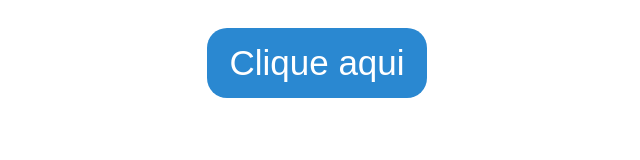
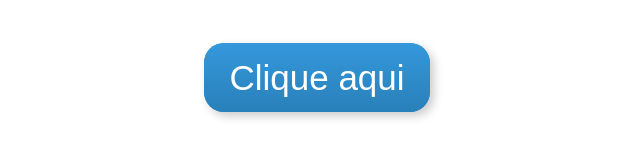
Before and after one commit to EzequielRT/estudos-html-css, a plain HTML site: page botao-com-css/index.html in a window 1280 px wide. Shown: the whole page, without its empty margins (323-963 px from the left). Drawn offline with Linux system fonts and the light colour scheme.

Commit message:
Corrigindo botão com CSS

```diff
--- a/botao-com-css/css/style.css
+++ b/botao-com-css/css/style.css
@@ -1,20 +1,21 @@
 body {
-    display: flex;
-    justify-content: center;
+    text-align: center;
+    padding-top: 50px;
 }
-div {
-    display: flex;
-    justify-content: center;
-    align-items: center;
-    margin-top: 20px;
-    width: 220px;
-    height: 70px;
-    background-color: #2A88D1;
+
+a {
+    background-color: #3498db;
     border-radius: 20px;
-}
- div a {
+    background-image: linear-gradient(to bottom, #3498db, #2980b9);
+    box-shadow: 4px 4px 10px #CCC;
     text-decoration: none;
     font-size: 35px;
+    padding: 15px 25px;
     color: #FFF;
     font-family: Sans-serif;
 }
+
+a:hover {
+    background-color: #3cb0fd;
+    background-image: linear-gradient(to bottom, #3cb0fd, #3498db);
+}
--- a/botao-com-css/index.html
+++ b/botao-com-css/index.html
@@ -10,9 +10,9 @@
 </head>
 
 <body>
-    <div>
-        <a href="#">Clique aqui</a>
-    </div>
+
+    <a href="#">Clique aqui</a>
+
 </body>
 
 </html>
```
